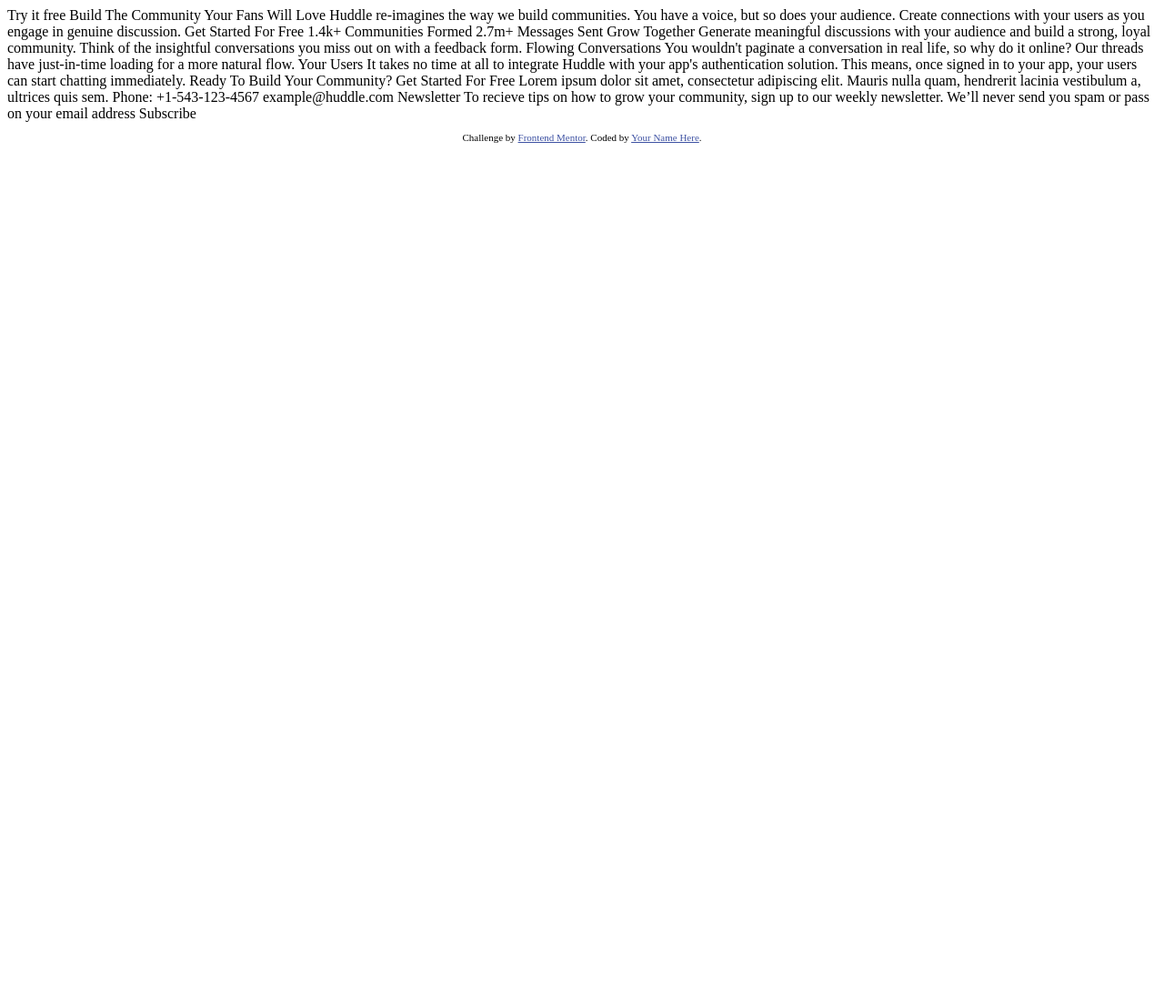
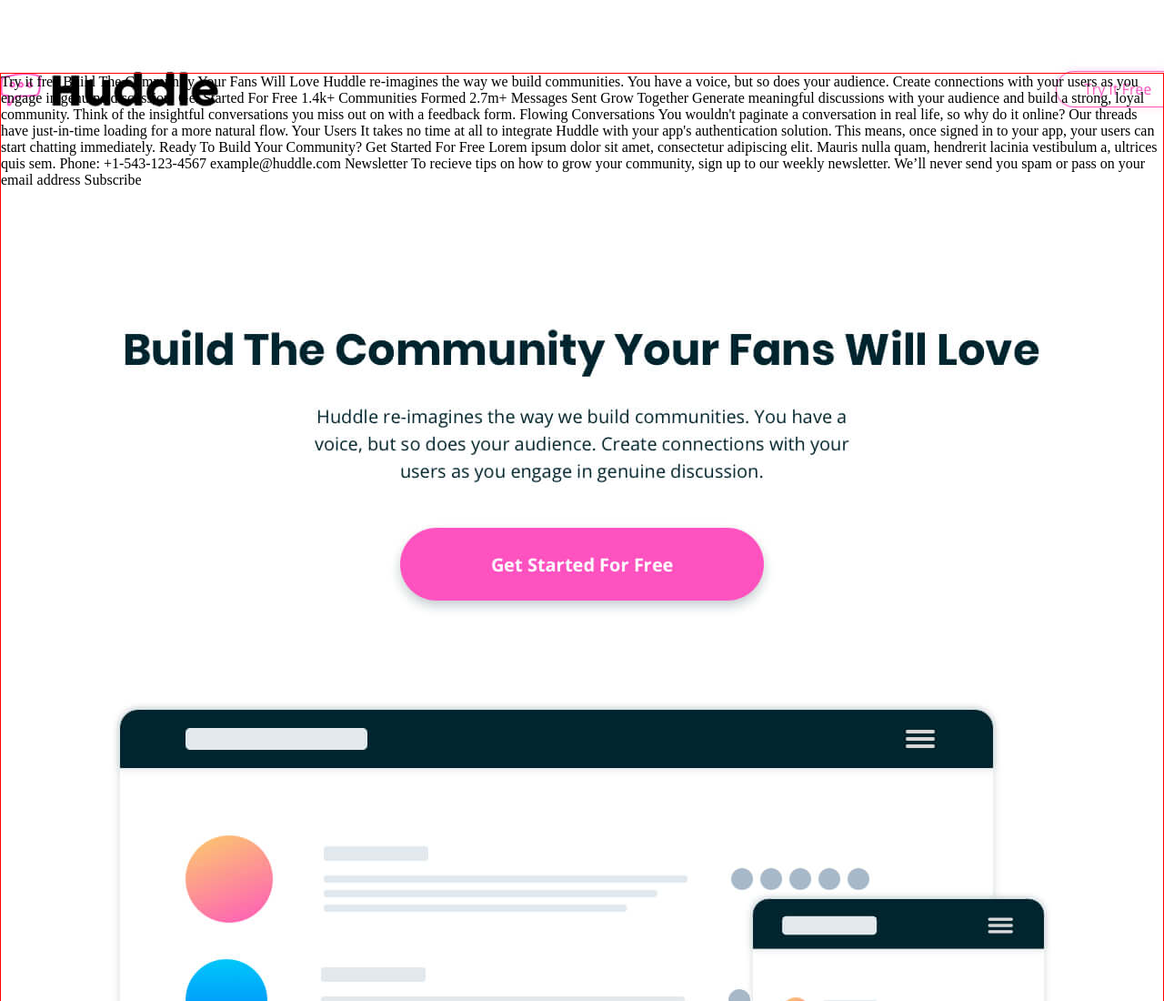
Before and after one commit to Batareika007/huddle-landing-page-with-curved-sections, a plain HTML site: page index.html in a window 1280 px wide. Shown: the top 1100 px of the page at 91% size. Before the commit the page ends 800 px from the top, so only its background shows below. Drawn offline with Linux system fonts and the light colour scheme.

Commit message:
testing background

```diff
--- /dev/null
+++ b/css/style.css
@@ -0,0 +1,14 @@
+body {
+    margin: 0;
+    background-image: url(../design/desktop-design.jpg);
+    background-repeat: no-repeat;
+    background-position-x: center;
+}
+
+
+main {
+    max-width: 1440px;
+    height: 5518px;
+    border: solid 1px red;
+    margin: 80px auto;
+}
--- a/index.html
+++ b/index.html
@@ -5,7 +5,7 @@
   <meta name="viewport" content="width=device-width, initial-scale=1.0"> <!-- displays site properly based on user's device -->
 
   <link rel="icon" type="image/png" sizes="32x32" href="./images/favicon-32x32.png">
-
+  <link rel="stylesheet" href="css/style.css">
   <title>Frontend Mentor | Huddle landing page with curved sections</title>
 
   <!-- Feel free to remove these styles or customise in your own stylesheet 👍 -->
@@ -15,6 +15,10 @@
   </style>
 </head>
 <body>
+
+  <main>
+
+
   Try it free
 
   Build The Community Your Fans Will Love
@@ -56,6 +60,12 @@
   send you spam or pass on your email address
 
   Subscribe
+  </main>
+
+
+
+
+
 
   <footer>
     <p class="attribution">
```
